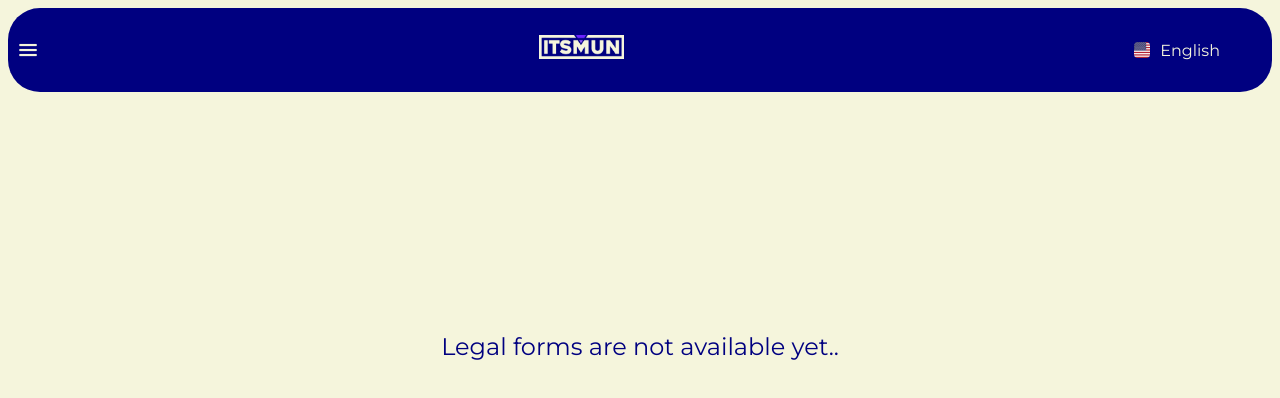
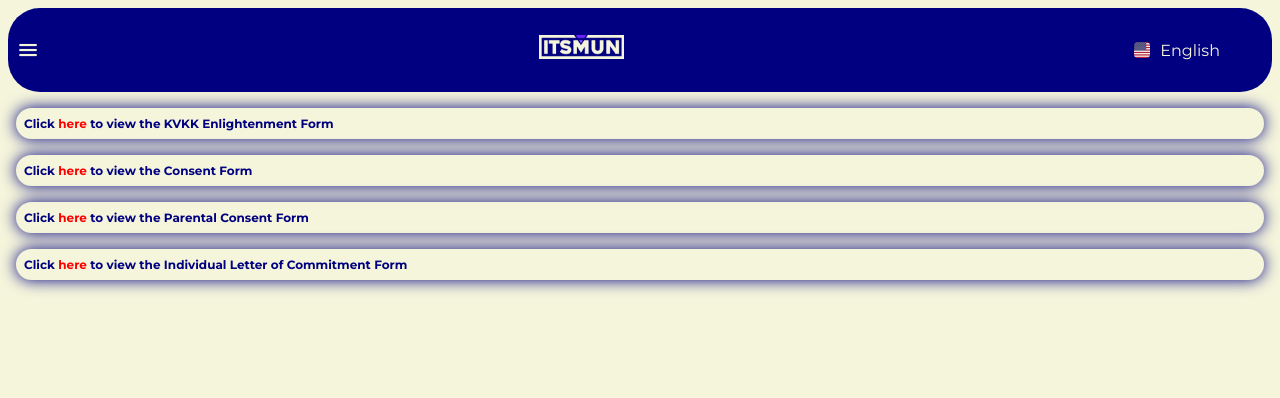
Before and after one commit to isoyigido/itsmun, a plain HTML site: page forms.html in a window 1280 px wide. Drawn offline with Linux system fonts and the light colour scheme.

Commit message:
Added legal forms

```diff
--- a/app.js
+++ b/app.js
@@ -46,6 +46,13 @@ function setLanguage(languageCode) {
                 document.getElementById('app-4').innerHTML = data.app_4 || 'Null';
                 document.getElementById('app-5').innerHTML = data.app_5 || 'Null';
             }
+
+            if (currentPage === '/forms.html') {
+                document.getElementById('form-1').innerHTML = data.form_1 || 'Null';
+                document.getElementById('form-2').innerHTML = data.form_2 || 'Null';
+                document.getElementById('form-3').innerHTML = data.form_3 || 'Null';
+                document.getElementById('form-4').innerHTML = data.form_4 || 'Null';
+            }
         })
         .catch(error => {
             console.error('Error loading language file:', error);
--- a/forms.html
+++ b/forms.html
@@ -56,7 +56,10 @@
             </nav>
         </header>
 
-        <div class="coming-soon">Legal forms are not available yet..</div>
+        <div class="application" id="form-1">Click&nbsp;<a href="res/forms/KVKK.pdf" target="_blank">here</a>&nbsp;to view the KVKK Enlightenment Form</div>
+        <div class="application" id="form-2">Click&nbsp;<a href="res/forms/Consent.pdf" target="_blank">here</a>&nbsp;to view the Consent Form</div>
+        <div class="application" id="form-3">Click&nbsp;<a href="res/forms/ParentalConsent.pdf" target="_blank">here</a>&nbsp;to view the Parental Consent Form</div>
+        <div class="application" id="form-4">Click&nbsp;<a href="res/forms/IndividualLetterOfCommitment.pdf" target="_blank">here</a>&nbsp;to view the Individual Letter of Commitment Form</div>
     </main>
 
     <script src="app.js"></script>
--- a/lang/en.json
+++ b/lang/en.json
@@ -13,5 +13,10 @@
     "app_2": "Click&nbsp;<a href=\"https://docs.google.com/forms/d/e/1FAIpQLSfoC9j0swrXmjb5M6d9Gi5At3ktCxgBxEonZUjXTl2Jaa1k1A/viewform\" target=\"_blank\">here</a>&nbsp;to apply as a delegete (nation-wide)",
     "app_3": "Click&nbsp;<a href=\"https://docs.google.com/forms/d/e/1FAIpQLSePDfmtP0mUoCwsON9ZcVzPMBTW33TVnjLZ0oTf4S-1qWJJvw/viewform\" target=\"_blank\">here</a>&nbsp;to apply for delegation (Izmir only)",
     "app_4": "Click&nbsp;<a href=\"https://docs.google.com/forms/d/e/1FAIpQLSfj4_Mc_d2_9kqeqoz-mL3zYKXId3voRzPQPV7WhW08ZitJhw/viewform\" target=\"_blank\">here</a>&nbsp;to apply as an admin",
-    "app_5": "Click&nbsp;<a href=\"https://docs.google.com/forms/d/e/1FAIpQLSf8bwIn8xFqkE01-kXN9JkLS2EVMaYOBoTuxy4q2E7N3Unfqg/viewform\" target=\"_blank\">here</a>&nbsp;to apply as a press member"
+    "app_5": "Click&nbsp;<a href=\"https://docs.google.com/forms/d/e/1FAIpQLSf8bwIn8xFqkE01-kXN9JkLS2EVMaYOBoTuxy4q2E7N3Unfqg/viewform\" target=\"_blank\">here</a>&nbsp;to apply as a press member",
+
+    "form_1": "Click&nbsp;<a href=\"res/forms/KVKK.pdf\" target=\"_blank\">here</a>&nbsp;to view the KVKK Enlightenment Form",
+    "form_2": "Click&nbsp;<a href=\"res/forms/Consent.pdf\" target=\"_blank\">here</a>&nbsp;to view the Consent Form",
+    "form_3": "Click&nbsp;<a href=\"res/forms/ParentalConsent.pdf\" target=\"_blank\">here</a>&nbsp;to view the Parental Consent Form",
+    "form_4": "Click&nbsp;<a href=\"res/forms/IndividualLetterOfCommitment.pdf\" target=\"_blank\">here</a>&nbsp;to view the Individual Letter of Commitment Form"
 }
```
Also changed, not shown: lang/de.json (+6 -1 lines), lang/tr.json (+6 -1 lines), 4 other files.
